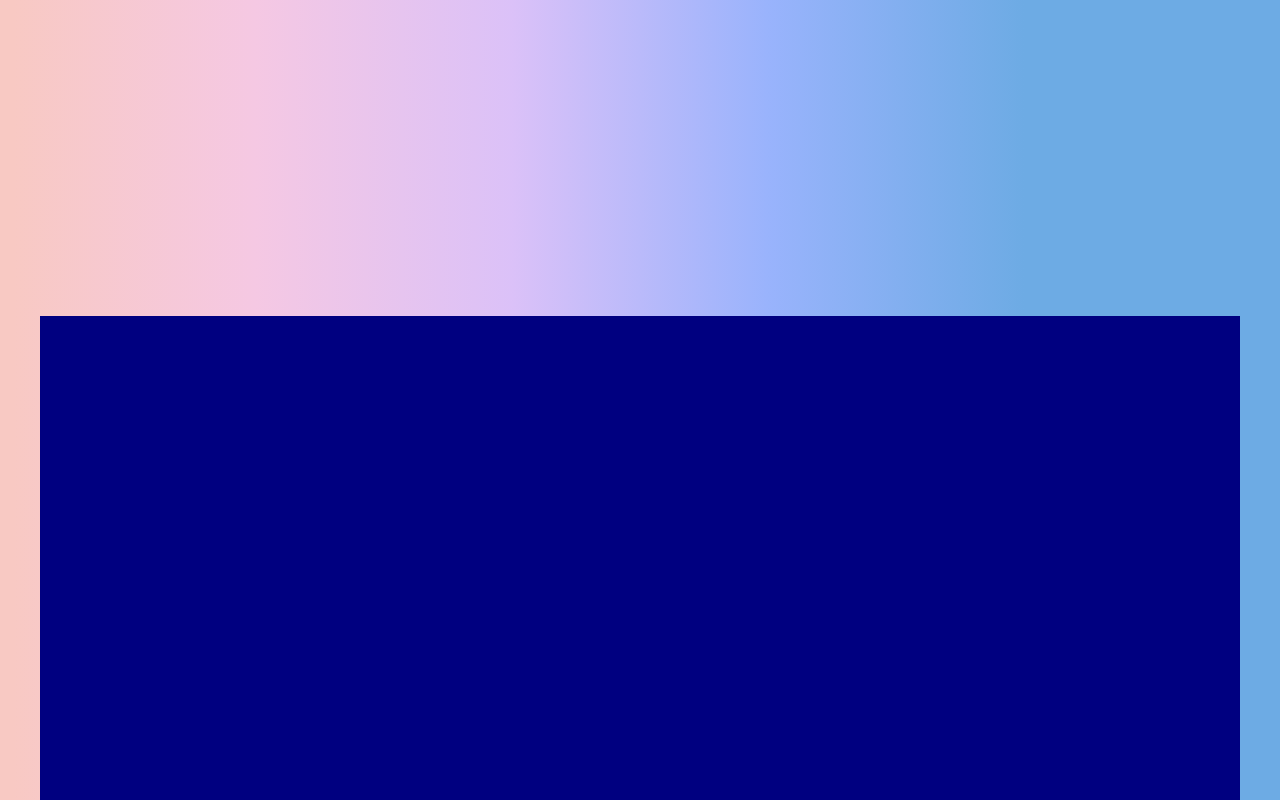
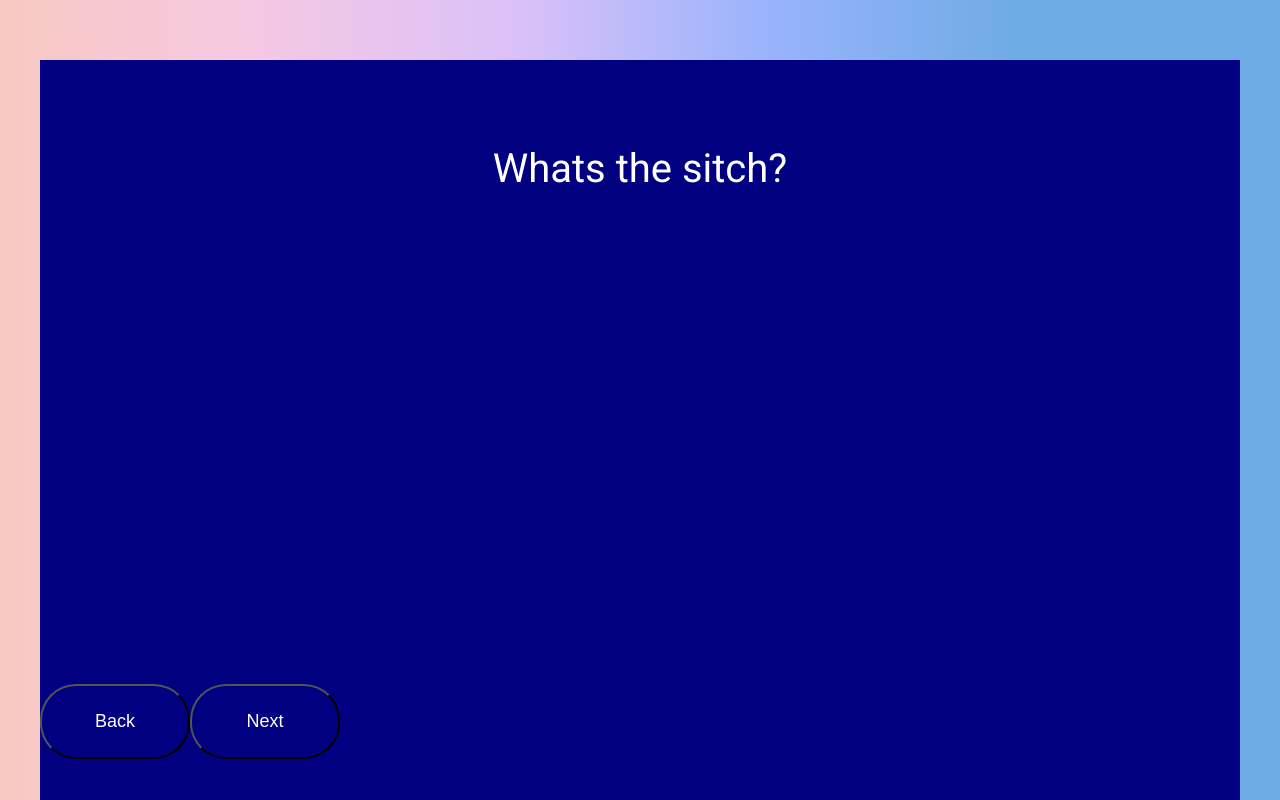
Before and after one commit to AveryCaldwell/Portfolio-8-23, a React (Vite) app: page / in a window 1280 px wide. Shown: the part 4100-4900 px from the top of the page. Built offline with nearby package versions, Linux system fonts and the light colour scheme; a web font is replaced by a local one.

Commit message:
add ref content

```diff
--- a/src/components/Nav.jsx
+++ b/src/components/Nav.jsx
@@ -188,7 +188,7 @@ function Nav() {
           <Material.ListItemIcon>
             {<PermContactCalendar />}
           </Material.ListItemIcon>
-          <Material.ListItemText primary={"Ref"} />
+          <Material.ListItemText primary={"References"} />
         </Material.ListItemButton>
         <Material.ListItemButton onClick={() => setActivePage("Contact")}>
           <Material.ListItemIcon>{<AlternateEmail />}</Material.ListItemIcon>
--- a/src/components/Ref.jsx
+++ b/src/components/Ref.jsx
@@ -1,8 +1,16 @@
 import * as React from "react";
-import * as Material from "@mui/material";
-import anime from "animejs/lib/anime.es.js";
-import avesLogo from "../assets/aves.png";
-import { refContainer, pageContainer } from "./Styles";
+// import * as Material from "@mui/material";
+// import anime from "animejs/lib/anime.es.js";
+// import avesLogo from "../assets/aves.png";
+import {
+  refContainer,
+  pageContainer,
+  refBox,
+  refHeader,
+  center,
+  //   card,
+  refBtns,
+} from "./Styles";
 
 // This function renders main content of web app
 function Ref() {
@@ -26,8 +34,6 @@ function Ref() {
     References: 5,
     Contact: 6,
   };
-
-  // sets the active page shown
   const setActivePage = (newPage) => {
     const appContainer = document.getElementsByClassName("appContainer")[0];
     const pageIndex = pages.indexOf(newPage);
@@ -67,16 +73,39 @@ function Ref() {
           }, 1000);
         }
       }
+
       appContainer.style.top = `calc(0% - ${calculatedVH}vh)`;
     }
   };
+  return (
+    <React.Fragment>
+      <div
+        className='refContainer pageContainer'
+        style={Object.assign({}, refContainer, pageContainer)}>
+        <button
+          style={refBtns}
+          className='refBtn'
+          onClick={() => setActivePage("Resume")}>
+          Back{" "}
+        </button>
 
-  return (
-    <>
-      <div
-        class='refContainer pageContainer'
-        style={Object.assign({}, refContainer, pageContainer)}></div>
-    </>
+        <button
+          style={refBtns}
+          className='refNextBtn'
+          onClick={() => setActivePage("Contact")}>
+          Next
+        </button>
+
+        <div className='refHeader' style={refHeader}>
+          Whats the sitch?
+        </div>
+
+        <div className='refBox' style={refBox}>
+          <div className='center' style={center}></div>
+        </div>
+      </div>
+      {/* end div */}
+    </React.Fragment>
   );
 }
 
--- a/src/components/Styles.jsx
+++ b/src/components/Styles.jsx
@@ -868,4 +868,57 @@ export const textBtn = {
 /* ============================== REFERENCE SECTION ============================== */
 export const refContainer = {
   backgroundColor: "navy",
+  fontFamily: "Roboto",
+  top: "-32vh",
+  position: "relative",
 };
+
+export const refHeader = {
+  position: "relative",
+  color: "white",
+  fontSize: "40px",
+  textAlign: "center",
+  padding: "10px",
+};
+
+// box containing ref cards
+export const refBox = {
+  position: "relative",
+  display: "grid",
+};
+
+export const center = {
+  posiiton: "absolute",
+  top: "35vh",
+  left: "50%",
+  WebkitTransform: "translate(-50%, -50%)",
+};
+
+export const card = {
+  width: "450px",
+  height: "250px",
+  backgroundColor: "#fff",
+  background: "linear-gradient(#f8f8f8, #fff)",
+  boxShadow: "0 8px 16px -8px rgba(0, 0, 0, 0.4)",
+  borderRadius: "6px",
+  overflow: "hidden",
+  position: "relative",
+  margin: "1.5rem",
+};
+export const refBtns = {
+  position: "relative",
+  display: "inline-flex",
+  justifyContent: "space-evenly",
+  alignItems: "center",
+  textAlign: "center",
+  padding: "10px",
+  cursor: "pointer",
+  borderRadius: "36px",
+  top: "78vh",
+  backgroundColor: "transparent",
+  color: "white",
+  border: "sollid 1px white",
+  width: "150px",
+  height: "75px",
+  fontSize: "18px",
+};
```
